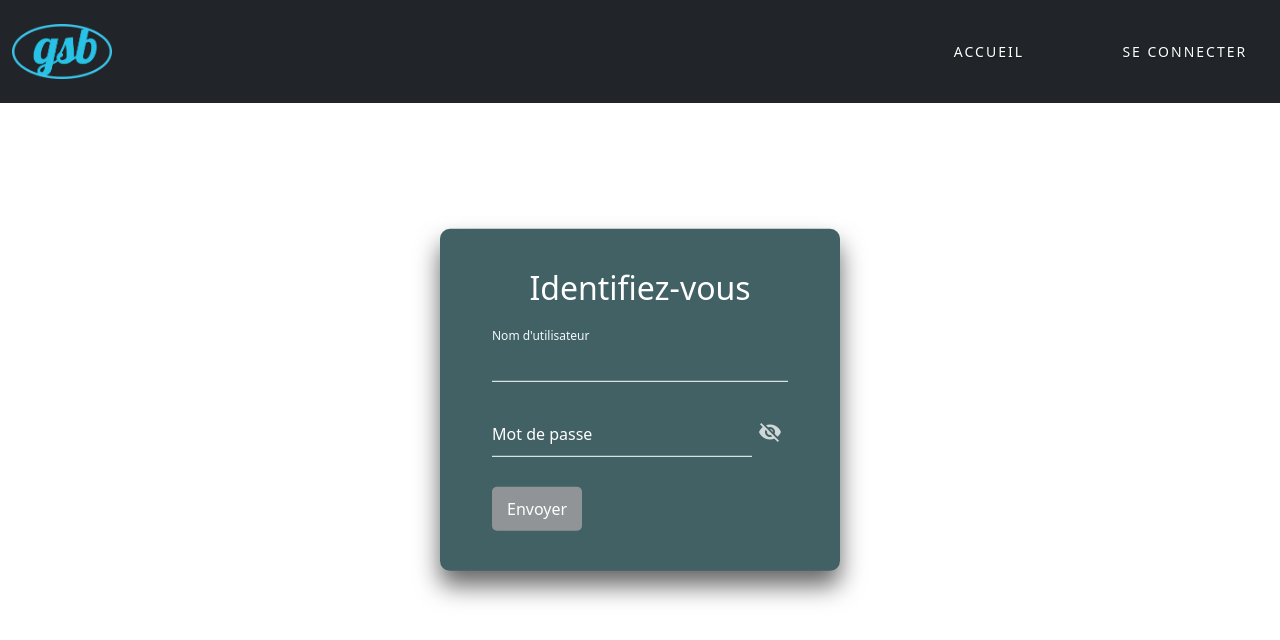
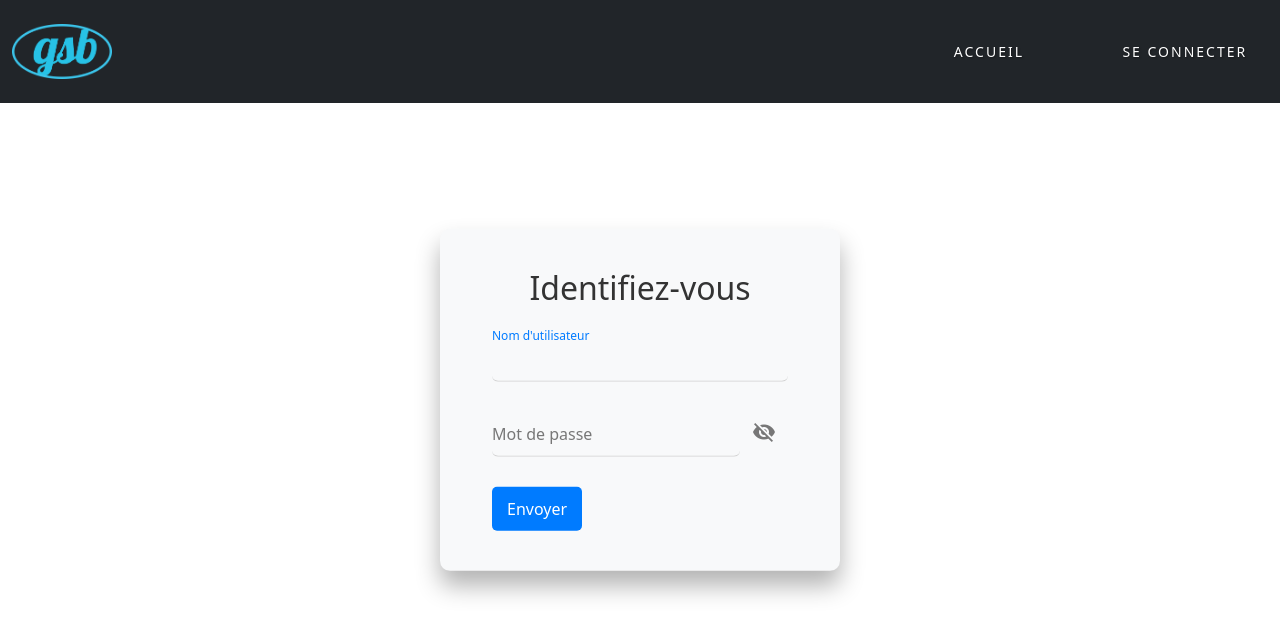
Before and after one commit to MatheoGaillac/FrontGSB-Angular, an Angular app: page /login in a window 1280 px wide. Shown: the top 640 px of the page. Built offline with nearby package versions, Linux system fonts and the light colour scheme.

Commit message:
Edit css login form

```diff
--- a/src/app/login/login.component.css
+++ b/src/app/login/login.component.css
@@ -1,5 +1,5 @@
 .submit-button {
-  background: rgba(224, 199, 199, 0.5);
+  background-color: #007bff;
   color: #fff;
   padding: 10px 15px;
   border: none;
@@ -9,7 +9,7 @@
 }
 
 .submit-button:hover {
-  background: rgba(122, 121, 121, 0.5);
+  background-color: #0056b3;
 }
 
 .login-box {
@@ -19,16 +19,16 @@
   width: 400px;
   padding: 40px;
   transform: translate(-50%, -50%);
-  background: #416165;
+  background: #f8f9fa;
   box-sizing: border-box;
-  box-shadow: 0 15px 25px rgba(0,0,0,.6);
+  box-shadow: 0 15px 25px rgba(0, 0, 0, .3);
   border-radius: 10px;
 }
 
 .login-box h2 {
   margin: 0 0 30px;
   padding: 0;
-  color: #fff;
+  color: #333;
   text-align: center;
 }
 
@@ -40,24 +40,25 @@
   width: 100%;
   padding: 10px 0;
   font-size: 16px;
-  color: #fff;
+  color: #333;
   border: none;
-  border-bottom: 1px solid #fff;
+  border-bottom: 1px solid #ccc;
   outline: none;
   background: transparent;
 }
+
 .login-box .user-box label {
   position: absolute;
-  top:0;
+  top: 0;
   left: 0;
   padding: 10px 0;
   font-size: 16px;
-  color: #fff;
+  color: #777;
   pointer-events: none;
   transition: .5s;
 }
 
-.user-box{
+.user-box {
   margin-bottom: 30px;
 }
 
@@ -65,7 +66,7 @@
 .login-box .user-box input:valid ~ label {
   top: -20px;
   left: 0;
-  color: #F2F8FC;
+  color: #007bff;
   font-size: 12px;
 }
 
@@ -76,8 +77,12 @@
   margin-bottom: 5px;
 }
 
+.user-box input:focus {
+  box-shadow: none;
+}
+
 .custom-icon-button mat-icon {
-  color: rgba(255, 255, 255, 0.753);
+  color: #777;
 }
 
 .custom-icon-button {
@@ -89,7 +94,3 @@
   display: flex;
   align-items: center;
 }
-
-.input-container {
-  flex: 1;
-}
--- a/src/app/login/login.component.html
+++ b/src/app/login/login.component.html
@@ -3,22 +3,22 @@
   <div class="container">
     <form (ngSubmit)="onSubmit()" #loginForm="ngForm">
       <div class="form-group user-box" [ngClass]="{'has-error': (formSubmitted || user_id.touched) && user_id.invalid}">
-        <input type="text" [formControl]="user_id" required autofocus name="user_id" />
-        <label>Nom d'utilisateur</label>
+        <input type="text" [formControl]="user_id" required autofocus name="user_id" class="form-control"/>
+        <label for="user_id">Nom d'utilisateur</label>
         <div *ngIf="(formSubmitted || user_id.touched) && user_id.invalid" class="error-message">Veuillez remplir ce champ</div>
       </div>
       <div class="form-group user-box" [ngClass]="{'has-error': (formSubmitted || password.touched) && password.invalid}">
         <div class="pass">
-          <input [type]="showPassword ? 'text' : 'password'" [formControl]="password" required name="password" />
-          <button type="button" (click)="toggleVisibility()" class="custom-icon-button">
+          <input [type]="showPassword ? 'text' : 'password'" [formControl]="password" required name="password" class="form-control"/>
+          <button type="button" (click)="toggleVisibility()" class="custom-icon-button btn">
             <mat-icon aria-hidden="false" [fontIcon]="showPassword ? 'visibility' : 'visibility_off' "></mat-icon>
           </button>
-          <label>Mot de passe</label>
+          <label for="password">Mot de passe</label>
         </div>
         <div *ngIf="(formSubmitted || password.touched) && password.invalid" class="error-message">Veuillez remplir ce champ</div>
       </div>
       <div *ngIf="getErrorMessage() !== ''" class="error-message">{{ getErrorMessage() }}</div>
-      <button type="submit" class="submit-button">Envoyer</button>
+      <button type="submit" class="btn btn-primary submit-button">Envoyer</button>
     </form>
   </div>
 </div>
```
